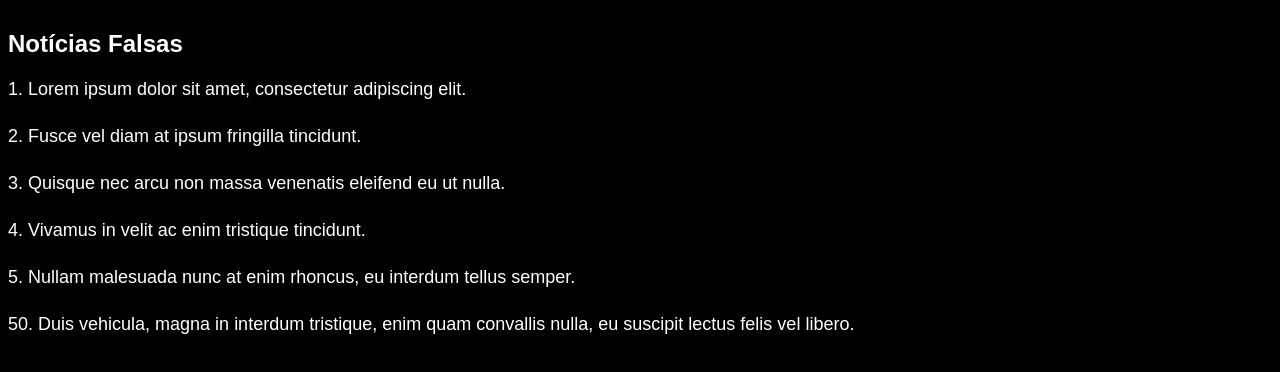
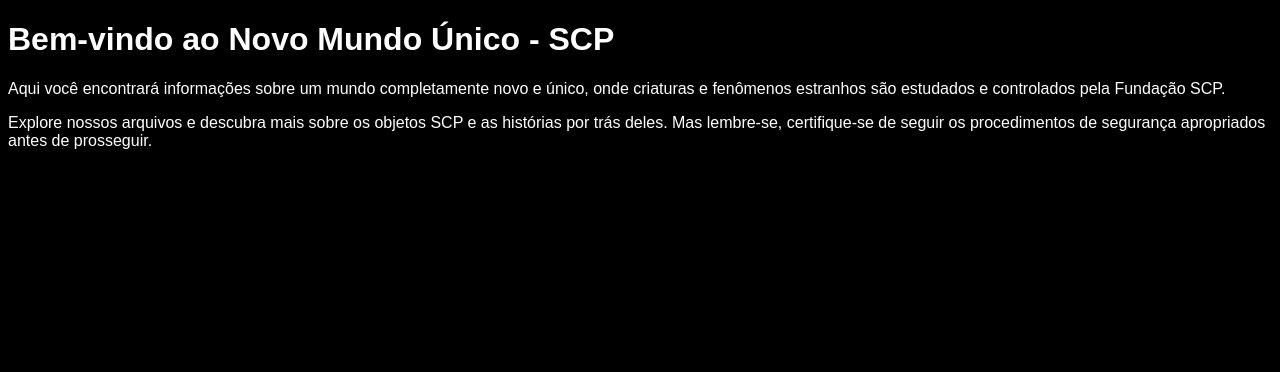
Before and after one commit to kanashimiofc/4555206D65206F6465696F2E, a plain HTML site: page index.html in a window 1280 px wide. Drawn offline with Linux system fonts and the light colour scheme.

Commit message:
Update index.html

```diff
--- a/index.html
+++ b/index.html
@@ -1,34 +1,18 @@
 <!DOCTYPE html>
 <html>
 <head>
-	<meta charset="UTF-8">
-	<title>Notícias Falsas</title>
-	<style>
+	<title>Novo Mundo Único - SCP</title>
+	<style type="text/css">
 		body {
 			background-color: black;
 			color: white;
-			font-family: Pixel, Arial, sans-serif;
-		}
-		h1 {
-			font-size: 24px;
-			margin-top: 30px;
-			margin-bottom: 10px;
-		}
-		p {
-			font-size: 18px;
-			margin-bottom: 20px;
-			line-height: 1.5;
+			font-family: "Pixels", sans-serif;
 		}
 	</style>
 </head>
 <body>
-	<h1>Notícias Falsas</h1>
-	<p>1. Lorem ipsum dolor sit amet, consectetur adipiscing elit.</p>
-	<p>2. Fusce vel diam at ipsum fringilla tincidunt.</p>
-	<p>3. Quisque nec arcu non massa venenatis eleifend eu ut nulla.</p>
-	<p>4. Vivamus in velit ac enim tristique tincidunt.</p>
-	<p>5. Nullam malesuada nunc at enim rhoncus, eu interdum tellus semper.</p>
-	<!-- Adicione mais notícias falsas aqui -->
-	<p>50. Duis vehicula, magna in interdum tristique, enim quam convallis nulla, eu suscipit lectus felis vel libero.</p>
+	<h1>Bem-vindo ao Novo Mundo Único - SCP</h1>
+	<p>Aqui você encontrará informações sobre um mundo completamente novo e único, onde criaturas e fenômenos estranhos são estudados e controlados pela Fundação SCP.</p>
+	<p>Explore nossos arquivos e descubra mais sobre os objetos SCP e as histórias por trás deles. Mas lembre-se, certifique-se de seguir os procedimentos de segurança apropriados antes de prosseguir.</p>
 </body>
 </html>
```
